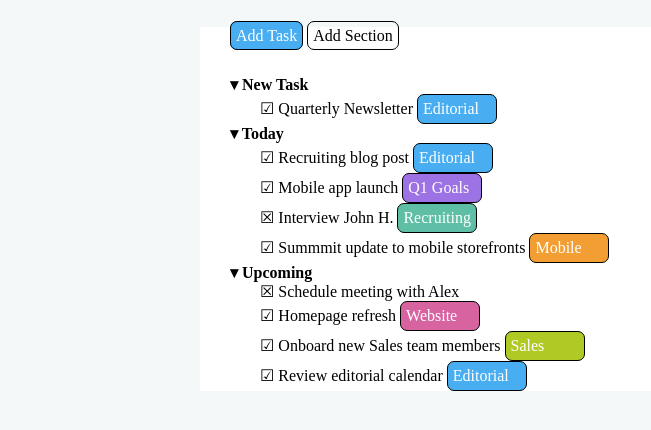
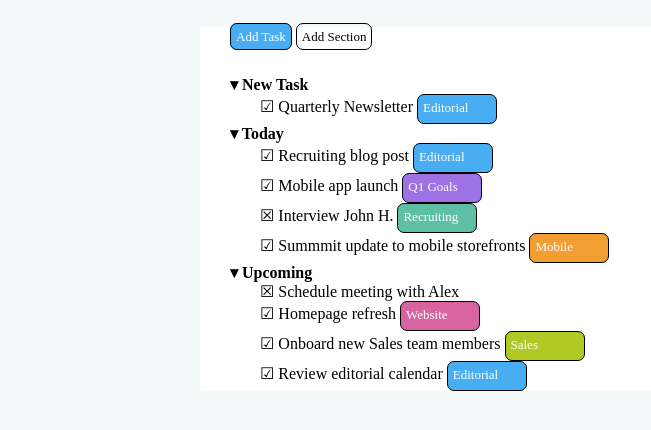
Before and after one commit to giovannimegliola/html-css-toboolist, a plain HTML site: page index.html in a window 1280 px wide. Shown: the part 80-510 px from the top of the page, without its empty margins (0-651 px from the left). Drawn offline with Linux system fonts and the light colour scheme.

Commit message:
changed font size in button

```diff
--- a/css/style.css
+++ b/css/style.css
@@ -88,3 +88,7 @@ h1{
 .white-text{
     color: white;
 }
+
+.small{
+    font-size: small;
+}
--- a/index.html
+++ b/index.html
@@ -13,27 +13,27 @@
     </header>
     <main>
         <section>
-            <span class="a color-1 white-text">Add Task</span>
-            <span class="a">Add Section</span>
+            <span class="a color-1 white-text small">Add Task</span>
+            <span class="a small">Add Section</span>
         </section>
         <ul>
             <li><strong>&#x25BE; New Task</strong></li>
             <ul>
-                <li><span>&#9745;</span> Quarterly Newsletter <span class="b color-1 white-text">Editorial</span></li>
+                <li><span>&#9745;</span> Quarterly Newsletter <span class="b color-1 white-text small">Editorial</span></li>
             </ul>
             <li><strong>&#x25BE; Today</strong></li>
             <ul>
-                <li><span>&#9745;</span> Recruiting blog post <span class="b color-1 white-text">Editorial</span></li>
-                <li><span>&#9745;</span> Mobile app launch <span class="b color-2 white-text">Q1 Goals</span></li>
-                <li><span>&#9746;</span> Interview John H. <span class="b color-3 white-text">Recruiting</span></li>
-                <li><span>&#9745;</span> Summmit update to mobile storefronts <span class="b color-4 white-text">Mobile</span></li>
+                <li><span>&#9745;</span> Recruiting blog post <span class="b color-1 white-text small">Editorial</span></li>
+                <li><span>&#9745;</span> Mobile app launch <span class="b color-2 white-text small">Q1 Goals</span></li>
+                <li><span>&#9746;</span> Interview John H. <span class="b color-3 white-text small">Recruiting</span></li>
+                <li><span>&#9745;</span> Summmit update to mobile storefronts <span class="b color-4 white-text small">Mobile</span></li>
             </ul>
             <li><strong>&#x25BE; Upcoming</strong></li>
             <ul>
                 <li><span>&#9746;</span> Schedule meeting with Alex</li>
-                <li><span>&#9745;</span> Homepage refresh <span class="b color-5 white-text">Website</span></li>
-                <li><span>&#9745;</span> Onboard new Sales team members <span class="b color-6 white-text">Sales</span></li>
-                <li><span>&#9745;</span> Review editorial calendar <span class="b color-1 white-text">Editorial</span></li>
+                <li><span>&#9745;</span> Homepage refresh <span class="b color-5 white-text small">Website</span></li>
+                <li><span>&#9745;</span> Onboard new Sales team members <span class="b color-6 white-text small">Sales</span></li>
+                <li><span>&#9745;</span> Review editorial calendar <span class="b color-1 white-text small">Editorial</span></li>
             </ul>
         </ul>
     </main>
```
